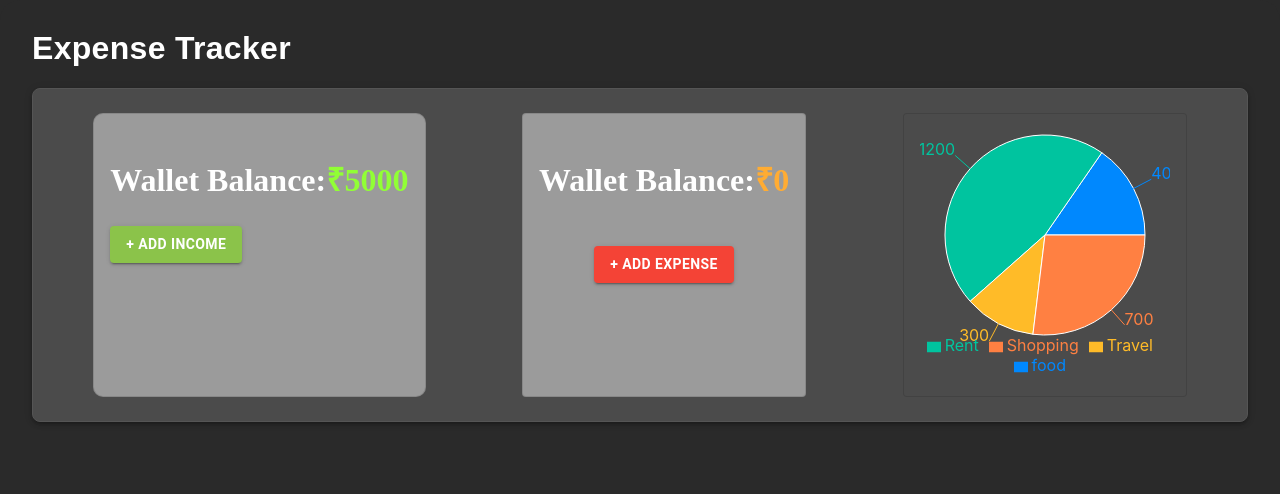
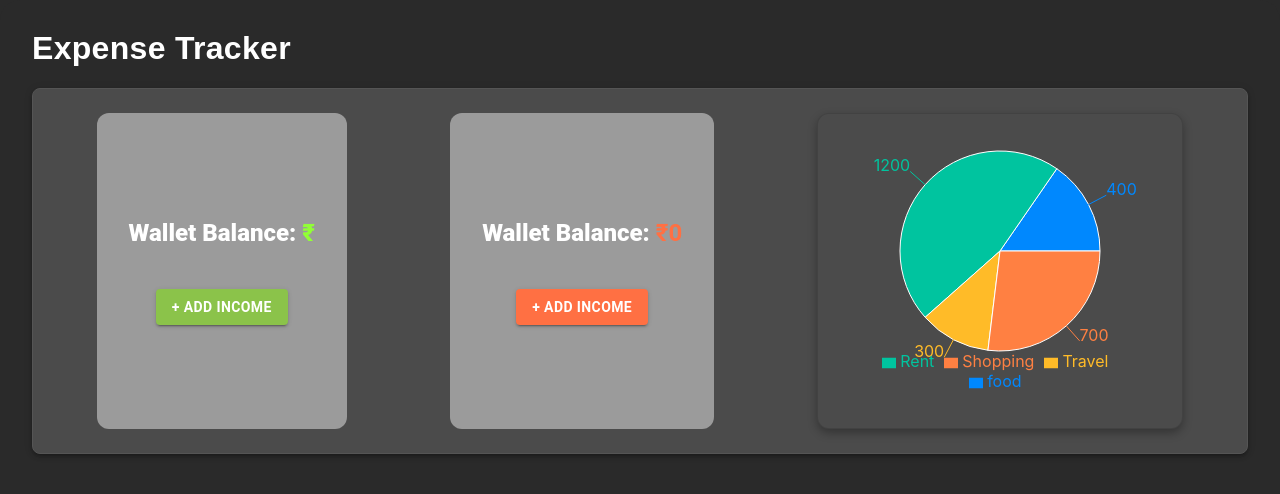
Before and after one commit to saikumar080/x-expense-tracker, a React (Create React App) app: page / in a window 1280 px wide. Shown: the top 494 px of the page. Built offline with nearby package versions, Linux system fonts and the light colour scheme.

Commit message:
Expense-Header

```diff
--- /dev/null
+++ b/src/Components/ExpenseForm/AddExpense.js
@@ -0,0 +1,34 @@
+import React from "react";
+import { Box, Button, Typography } from "@mui/material";
+// import Styles from ""
+const AddExpense=()=>{
+    const income=0;
+    return(
+        <>
+            <Box className="expense-form"
+                sx={{
+                    p:4,
+                    borderRadius:3,
+                    display:"flex",
+                    flexDirection:"column",
+                    alignItems:"center",
+                    justifyContent:"center",
+                    gap:5,
+                    fontFamily:"Ubuntu",
+                    fontWeight:"bold",
+                    bgcolor:"#9b9b9b",
+                    width:"100%",
+                    maxWidth:300
+                }}>
+                <Typography variant="h5" sx={{color:"#fff", fontWeight:800}}>Wallet Balance:{" "}
+                    <Box component={"span"} style={{color:"#ff7043", fontWeight:"bold"}}>₹{income}</Box>
+                </Typography>
+                <Button  sx={{bgcolor:"#ff7043", fontWeight:"bold","&:hover":{bgcolor:"#ff4d4d"} }}variant="contained" >+ Add Income</Button>
+
+        </Box>
+        </>
+
+
+    )
+}
+export default AddExpense;
--- a/src/Components/ExpenseForm/Form.js
+++ /dev/null
@@ -1,17 +0,0 @@
-import React from "react";
-import { Button } from "@mui/material";
-// import Styles from ""
-const ExpenseForm=()=>{
-    const income=0;
-    return(
-
-        <div className={"expense-form"} style={{fontFamily:"Ubuntu", fontWeight:"bold", display:"flex", alignItems:"center", justifyContent:"center", flexDirection:"column", gap:"20px"}}>
-            <h1 style={{color:"#ffffff", fontFamily:"Ubuntu", fontSize:"32px"}}>Wallet Balance:
-                <span style={{color:"#ffac33", fontWeight:"bold"}}>₹{income}</span>
-            </h1>
-            <Button  sx={{bgcolor:"#f44336", fontWeight:"bold"}}variant="contained" >+ Add Expense</Button>
-        </div>
-
-    )
-}
-export default ExpenseForm;
--- a/src/Components/ExpenseTrackerHeader/ExpernseTrackerHeader.js
+++ b/src/Components/ExpenseTrackerHeader/ExpernseTrackerHeader.js
@@ -1,36 +1,43 @@
 import React from "react";
- import Display from "../WalletBalance/Display";
-import ExpenseForm from "../ExpenseForm/Form";
-// import ExpenseSummary from "../ExpenseSummary/Summary";
 import Box from "@mui/material/Box"
 import { Card, Grid } from "@mui/material";
-import ExpenseCHart from "../PieChart/PieChart";
+import ExpenseChart from "../PieChart/PieChart";
+import AddExpense from "../ExpenseForm/AddExpense";
+import WalletDisplay from "../WalletBalance/WalletDisplay";
 const ExpenseTrackerHeader=()=>{
     return(
         <>
-          <Box component={"section"} sx={{p:3, bgcolor:" #4B4B4B", border:'1px solid #555',borderRadius:2, boxShadow:3}}>
 
-            <Grid container spacing={3} alignItems={"stretch"} sx={{display:"flex", justifyContent:"space-around"}}>
-              <Grid item xs={12} md={4} sx={{display:"flex"}}>
-                <Card sx={{ flex:1,p:2, bgcolor:"#9b9b9b", borderRadius:"10px"}} variant={"outlined"}>
-                  < Display />
-                </Card>
+            <Grid
+              container
+              spacing={3}
+              alignItems={"stretch"}
+              sx={{ p:3,
+              bgcolor:" #4B4B4B",
+              border:'1px solid #555',
+              borderRadius:2,
+              boxShadow:3,
+              display:"flex", justifyContent:"space-around"
+            }}
+
+            >
+              {/* Wallet Display Component */}
+              <Grid item xs={12} md={4} sx={{display:"flex", justifyContent:"center"}}>
+               <WalletDisplay />
+              </Grid>
+              {/* Add Expense Component */}
+             <Grid item xs={12} md={4} sx={{display:"flex", justifyContent:"center"}}>
+                <AddExpense/>
               </Grid>
 
-             <Grid item xs={12} md={4} sx={{display:"flex"}}>
-                <Card sx={{ flex:1, p:2, bgcolor:"#9b9b9b"}} variant={"outlined"}>
-                  <ExpenseForm />
-                </Card>
-              </Grid>
-
-              <Grid item xs={12} md={4} sx={{display:"flex"}}>
-                <Card sx={{flex:1, p:2,bgcolor:"#4b4b4b"}} variant={"outlined"}>
-                  <ExpenseCHart />
+              {/* Expense Chart */}
+              <Grid item xs={12} md={4} sx={{display:"flex", justifyContent:"center"}}>
+                <Card sx={{flex:1, p:2,bgcolor:"#4b4b4b", borderRadius:3, display:"flex",alignItems:"center", justifyContent:"center",minHeight:260, boxShadow:"0 4px 10px rgba(0,0,0,0.3)"}} variant={"outlined"}>
+                  <ExpenseChart />
                 </Card>
               </Grid>
 
             </Grid>
-          </Box>
 
         </>
     )
--- a/src/Components/PieChart/PieChart.js
+++ b/src/Components/PieChart/PieChart.js
@@ -1,3 +1,4 @@
+import { Box } from "@mui/material";
 import React from "react";
 import { PieChart, Pie, Cell, Tooltip, Legend } from "recharts";
 
@@ -9,24 +10,20 @@ const data=[
 
 ];
 const COLORS=["#0088FE", "#00C49F", "#FFBB28", "#FF8042"]
-const ExpenseCHart=()=>{
+const ExpenseChart=()=>{
     return(
-        <PieChart width={250} height={250}>
-            <Pie
-                data={data}
-                cx="50%"
-                cy="50%"
-                outerRadius={100}
-                dataKey="value"
-                label
-            >
-                {data.map((entry, index)=>(
-                    <Cell  key={`cell-${index}`} fill={COLORS[index % COLORS.length]}  />
-                ))}
-            </Pie>
-            <Tooltip />
-            <Legend />
-        </PieChart>
+        <Box sx={{ display:"flex", justifyContent:"center", alignItems:"center", p:2 }}>
+      <PieChart width={300} height={250}>
+        <Pie data={data} cx="50%" cy="50%" outerRadius={100} dataKey="value" label>
+          {data.map((entry, index) => (
+            <Cell key={`cell-${index}`} fill={COLORS[index % COLORS.length]} />
+          ))}
+        </Pie>
+        <Tooltip />
+        <Legend />
+      </PieChart>
+    </Box>
+
     )
 }
-export default ExpenseCHart;
+export default ExpenseChart;
--- a/src/Components/WalletBalance/Display.js
+++ /dev/null
@@ -1,15 +0,0 @@
-import { Button, Typography } from "@mui/material";
-import React, { useState } from "react";
-const Display=()=>{
-   const[income, setIncome]=useState(5000);
-
-    return(
-        <div className={"display-wallet"} style={{fontFamily:"Ubuntu", fontWeight:"bold"}}>
-            <h1 style={{color:"#ffffff", fontFamily:"Ubuntu", fontSize:"32px"}}>Wallet Balance:
-                <span style={{color:"#91ff35", fontWeight:"bold"}}>₹{income}</span>
-            </h1>
-            <Button  sx={{bgcolor:"#8bc34a", fontWeight:"bold"}}variant="contained" >+ Add Income</Button>
-        </div>
-    )
-}
-export default Display;
--- /dev/null
+++ b/src/Components/WalletBalance/WalletDisplay.js
@@ -0,0 +1,34 @@
+import { Button, Typography,Box } from "@mui/material";
+import React, { useState } from "react";
+const WalletDisplay=({income, onAddIncome})=>{
+
+
+    return(
+        <>
+            <Box
+                className="display-wallet"
+                sx={{
+                    p:4,
+                    borderRadius:3,
+                    display:"flex",
+                    flexDirection:"column",
+                    alignItems:"center",
+                    justifyContent:"center",
+                    gap:5,
+                    fontFamily:"Ubuntu",
+                    // fontWeight:"bold",
+                    bgcolor:"#9b9b9b",
+                    width:"100%",
+                    maxWidth:300
+                }}
+            >
+            <Typography variant="h5" sx={{color:"#fff", fontWeight:800,textAlign:"center"}}>Wallet Balance:{" "}
+                <Box component={"span"} sx={{color:"#91ff35", fontWeight:900}}>₹{income}</Box>
+            </Typography>
+            <Button variant="contained"  sx={{bgcolor:"#8bc34a", fontWeight:"bold","&:hover":{bgcolor:"#7cb342"} }} onClick={onAddIncome} >+ Add Income</Button>
+            </Box>
+        </>
+
+    )
+}
+export default WalletDisplay;
```
